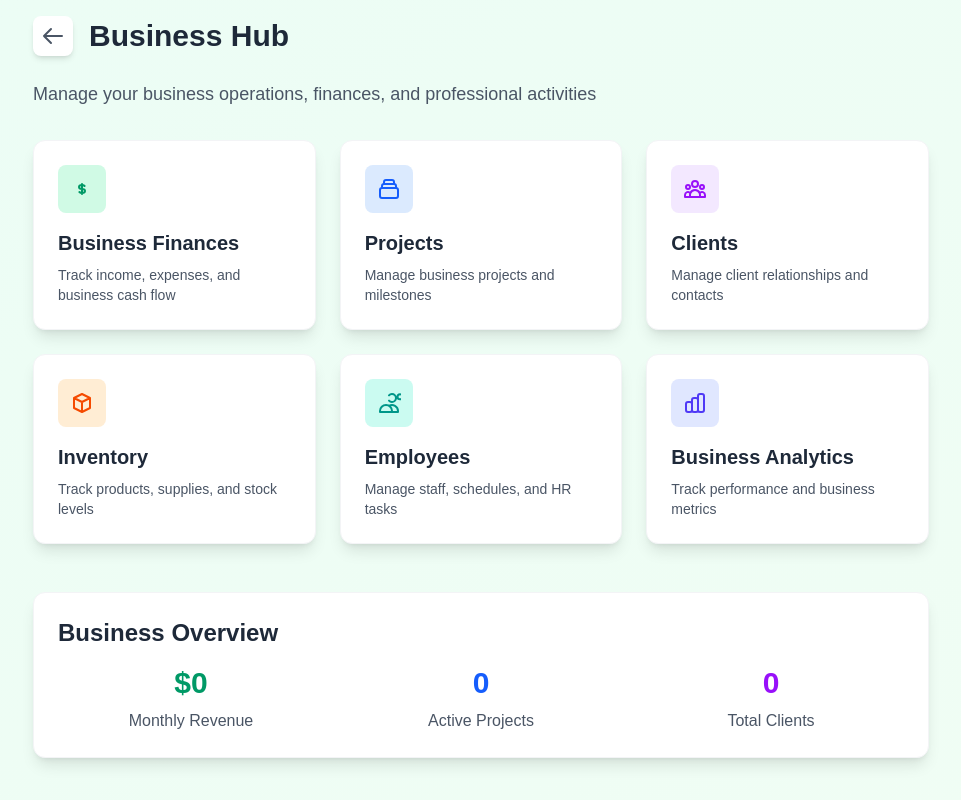
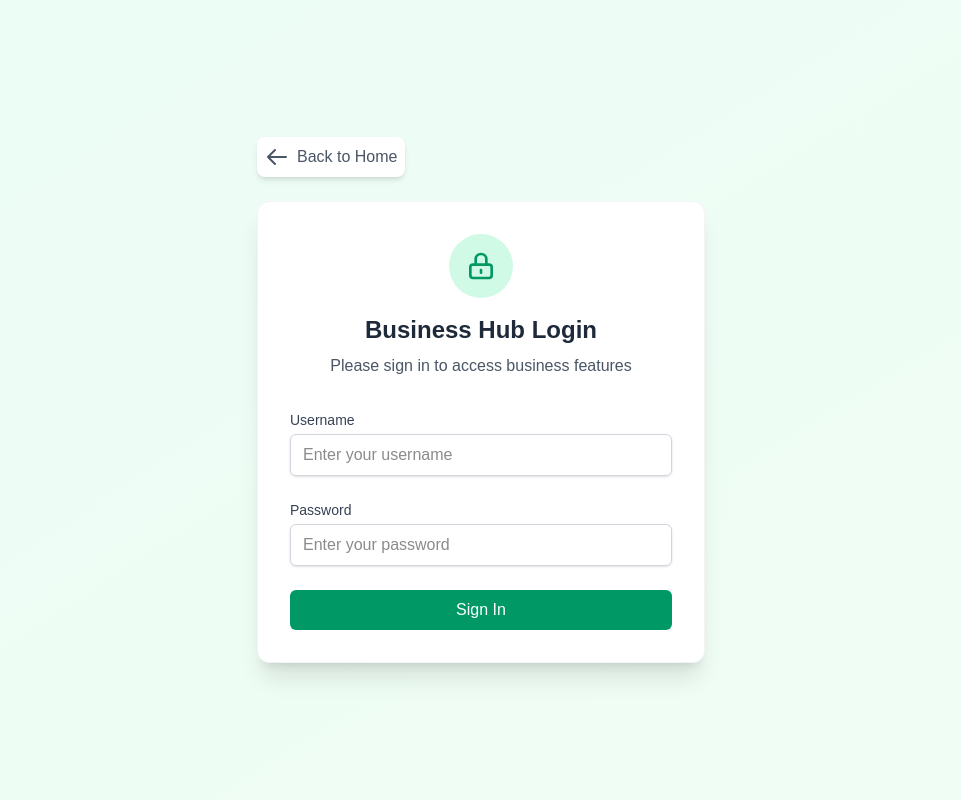
Before and after one commit to rooftopprogrammer/notesapp, a Next.js app: page /business in a window 1280 px wide. Shown: the whole page, without its empty margins (159-1120 px from the left). Built offline with nearby package versions, Linux system fonts and the light colour scheme; no server answers; the database is empty.

Commit message:
added login for bussiness

```diff
--- a/src/app/business/page.tsx
+++ b/src/app/business/page.tsx
@@ -1,13 +1,208 @@
 'use client';
 
+import { useState, useEffect } from 'react';
 import Link from 'next/link';
+import {
+  collection,
+  query,
+  where,
+  getDocs,
+  addDoc,
+  serverTimestamp
+} from 'firebase/firestore';
+import { db } from '@/lib/firebase';
+
+interface User {
+  id: string;
+  username: string;
+  password: string;
+  role: string;
+  createdAt?: Date;
+  lastLogin?: Date;
+}
 
 export default function Business() {
+  const [isAuthenticated, setIsAuthenticated] = useState(false);
+  const [username, setUsername] = useState('');
+  const [password, setPassword] = useState('');
+  const [error, setError] = useState('');
+  const [isLoading, setIsLoading] = useState(false);
+  const [currentUser, setCurrentUser] = useState<User | null>(null);
+
+  // Initialize default user in database if not exists
+  useEffect(() => {
+    const initializeUser = async () => {
+      try {
+        const usersCollection = collection(db, 'businessUsers');
+        const userQuery = query(usersCollection, where('username', '==', 'ravin'));
+        const querySnapshot = await getDocs(userQuery);
+
+        if (querySnapshot.empty) {
+          // Create default user
+          await addDoc(usersCollection, {
+            username: 'ravin',
+            password: 'ravin', // In production, this should be hashed
+            role: 'admin',
+            createdAt: serverTimestamp()
+          });
+          console.log('Default business user created successfully');
+        }
+      } catch (error) {
+        console.error('Error initializing user:', error);
+      }
+    };
+
+    initializeUser();
+  }, []);
+
+  const handleLogin = async (e: React.FormEvent) => {
+    e.preventDefault();
+    setIsLoading(true);
+    setError('');
+
+    try {
+      // Query user from Firestore
+      const usersCollection = collection(db, 'businessUsers');
+      const userQuery = query(
+        usersCollection,
+        where('username', '==', username),
+        where('password', '==', password)
+      );
+      const querySnapshot = await getDocs(userQuery);
+
+      if (!querySnapshot.empty) {
+        const userDoc = querySnapshot.docs[0];
+        const userData = {
+          id: userDoc.id,
+          ...userDoc.data()
+        } as User;
+
+        setCurrentUser(userData);
+        setIsAuthenticated(true);
+
+        // Update last login timestamp
+        // Note: In production, you might want to update lastLogin field
+        console.log('User authenticated successfully:', userData.username);
+      } else {
+        setError('Invalid username or password');
+      }
+    } catch (error) {
+      console.error('Authentication error:', error);
+      setError('Authentication failed. Please try again.');
+    }
+
+    setIsLoading(false);
+  };
+
+  const handleLogout = () => {
+    setIsAuthenticated(false);
+    setCurrentUser(null);
+    setUsername('');
+    setPassword('');
+    setError('');
+  };
+
+  // Show login form if not authenticated
+  if (!isAuthenticated) {
+    return (
+      <main className="min-h-screen bg-gradient-to-br from-emerald-50 to-green-50 flex items-center justify-center p-4">
+        <div className="max-w-md w-full">
+          {/* Back button */}
+          <div className="mb-6">
+            <Link
+              href="/"
+              className="inline-flex items-center p-2 rounded-lg bg-white shadow-md hover:shadow-lg transition-shadow"
+            >
+              <svg className="w-6 h-6 text-gray-600" fill="none" stroke="currentColor" viewBox="0 0 24 24">
+                <path strokeLinecap="round" strokeLinejoin="round" strokeWidth={2} d="M10 19l-7-7m0 0l7-7m-7 7h18" />
+              </svg>
+              <span className="ml-2 text-gray-600">Back to Home</span>
+            </Link>
+          </div>
+
+          {/* Login Form */}
+          <div className="bg-white rounded-xl shadow-xl p-8 border border-gray-100">
+            <div className="text-center mb-8">
+              <div className="w-16 h-16 bg-emerald-100 rounded-full flex items-center justify-center mx-auto mb-4">
+                <svg className="w-8 h-8 text-emerald-600" fill="none" stroke="currentColor" viewBox="0 0 24 24">
+                  <path strokeLinecap="round" strokeLinejoin="round" strokeWidth={2} d="M12 15v2m-6 4h12a2 2 0 002-2v-6a2 2 0 00-2-2H6a2 2 0 00-2 2v6a2 2 0 002 2zm10-10V7a4 4 0 00-8 0v4h8z" />
+                </svg>
+              </div>
+              <h1 className="text-2xl font-bold text-gray-800 mb-2">Business Hub Login</h1>
+              <p className="text-gray-600">Please sign in to access business features</p>
+            </div>
+
+            <form onSubmit={handleLogin} className="space-y-6">
+              {error && (
+                <div className="bg-red-50 border border-red-200 rounded-md p-3">
+                  <div className="flex">
+                    <svg className="w-5 h-5 text-red-400" fill="currentColor" viewBox="0 0 20 20">
+                      <path fillRule="evenodd" d="M10 18a8 8 0 100-16 8 8 0 000 16zM8.707 7.293a1 1 0 00-1.414 1.414L8.586 10l-1.293 1.293a1 1 0 101.414 1.414L10 11.414l1.293 1.293a1 1 0 001.414-1.414L11.414 10l1.293-1.293a1 1 0 00-1.414-1.414L10 8.586 8.707 7.293z" clipRule="evenodd" />
+                    </svg>
+                    <p className="ml-2 text-sm text-red-600">{error}</p>
+                  </div>
+                </div>
+              )}
+
+              <div>
+                <label htmlFor="username" className="block text-sm font-medium text-gray-700 mb-1">
+                  Username
+                </label>
+                <input
+                  type="text"
+                  id="username"
+                  value={username}
+                  onChange={(e) => setUsername(e.target.value)}
+                  className="w-full px-3 py-2 border border-gray-300 rounded-md shadow-sm focus:outline-none focus:ring-emerald-500 focus:border-emerald-500"
+                  placeholder="Enter your username"
+                  required
+                />
+              </div>
+
+              <div>
+                <label htmlFor="password" className="block text-sm font-medium text-gray-700 mb-1">
+                  Password
+                </label>
+                <input
+                  type="password"
+                  id="password"
+                  value={password}
+                  onChange={(e) => setPassword(e.target.value)}
+                  className="w-full px-3 py-2 border border-gray-300 rounded-md shadow-sm focus:outline-none focus:ring-emerald-500 focus:border-emerald-500"
+                  placeholder="Enter your password"
+                  required
+                />
+              </div>
+
+              <button
+                type="submit"
+                disabled={isLoading}
+                className="w-full bg-emerald-600 hover:bg-emerald-700 disabled:bg-emerald-400 text-white font-medium py-2 px-4 rounded-md transition-colors focus:outline-none focus:ring-2 focus:ring-emerald-500 focus:ring-offset-2"
+              >
+                {isLoading ? (
+                  <div className="flex items-center justify-center">
+                    <svg className="animate-spin -ml-1 mr-3 h-5 w-5 text-white" xmlns="http://www.w3.org/2000/svg" fill="none" viewBox="0 0 24 24">
+                      <circle className="opacity-25" cx="12" cy="12" r="10" stroke="currentColor" strokeWidth="4"></circle>
+                      <path className="opacity-75" fill="currentColor" d="M4 12a8 8 0 018-8V0C5.373 0 0 5.373 0 12h4zm2 5.291A7.962 7.962 0 014 12H0c0 3.042 1.135 5.824 3 7.938l3-2.647z"></path>
+                    </svg>
+                    Signing in...
+                  </div>
+                ) : (
+                  'Sign In'
+                )}
+              </button>
+            </form>
+          </div>
+        </div>
+      </main>
+    );
+  }
   return (
     <main className="min-h-screen bg-gradient-to-br from-emerald-50 to-green-50 p-4">
       {/* Header */}
       <div className="max-w-4xl mx-auto mb-8">
-        <div className="flex items-center mb-6">
+        <div className="flex items-center justify-between mb-6">
+          <div className="flex items-center">
             <Link
               href="/"
               className="mr-4 p-2 rounded-lg bg-white shadow-md hover:shadow-lg transition-shadow"
@@ -16,7 +211,24 @@ export default function Business() {
                 <path strokeLinecap="round" strokeLinejoin="round" strokeWidth={2} d="M10 19l-7-7m0 0l7-7m-7 7h18" />
               </svg>
             </Link>
+            <div>
               <h1 className="text-3xl font-bold text-gray-800">Business Hub</h1>
+              {currentUser && (
+                <p className="text-sm text-gray-600 mt-1">Welcome back, {currentUser.username}</p>
+              )}
+            </div>
+          </div>
+
+          {/* Logout Button */}
+          <button
+            onClick={handleLogout}
+            className="flex items-center gap-2 px-4 py-2 bg-white rounded-lg shadow-md hover:shadow-lg transition-shadow text-gray-600 hover:text-gray-800"
+          >
+            <svg className="w-5 h-5" fill="none" stroke="currentColor" viewBox="0 0 24 24">
+              <path strokeLinecap="round" strokeLinejoin="round" strokeWidth={2} d="M17 16l4-4m0 0l-4-4m4 4H7m6 4v1a3 3 0 01-3 3H6a3 3 0 01-3-3V7a3 3 0 013-3h4a3 3 0 013 3v1" />
+            </svg>
+            Logout
+          </button>
         </div>
 
         <p className="text-gray-600 text-lg">
```
Also changed, not shown: 1 other file (tests, documents, lock files or other folders). Lines whose indentation alone changed are shown as unchanged.
